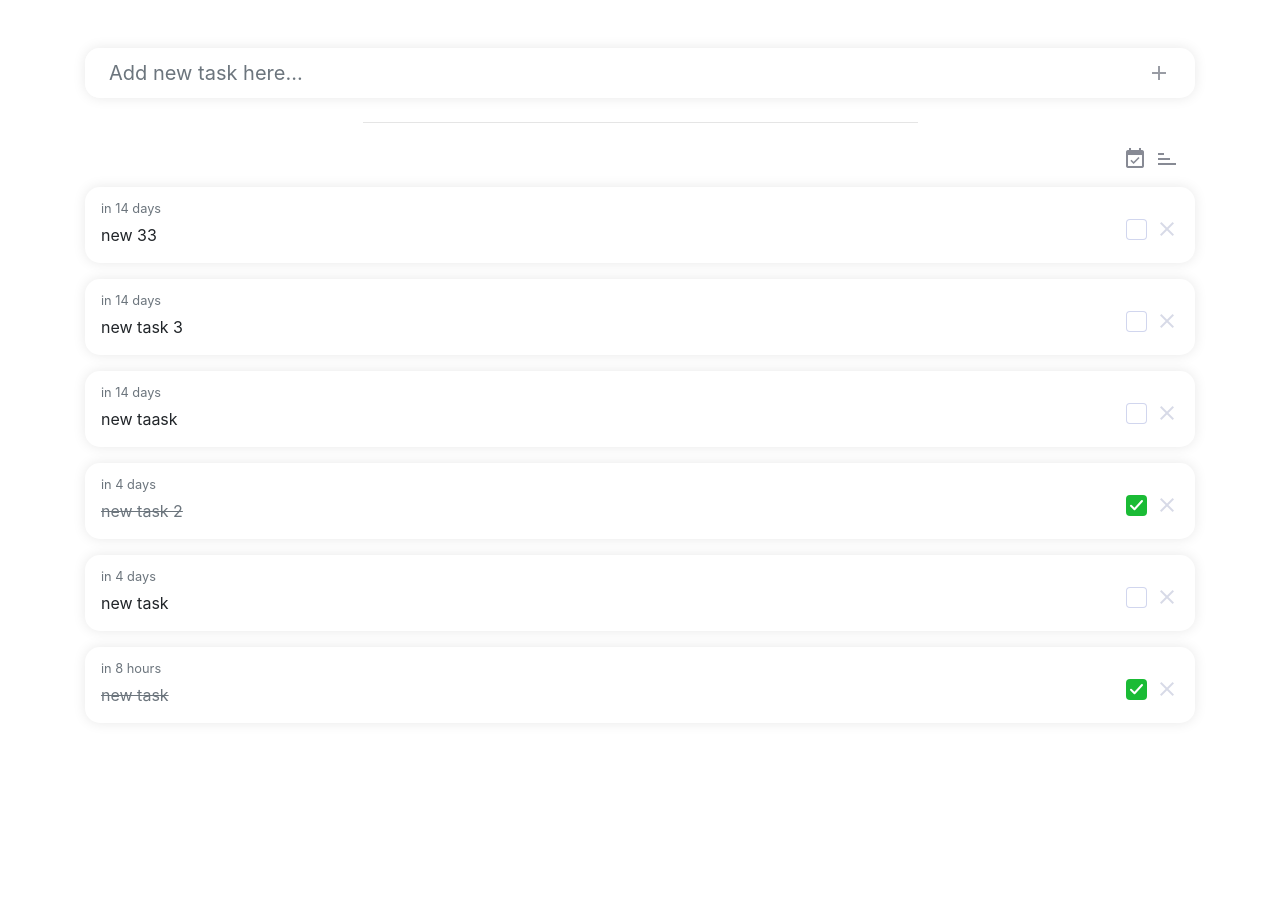
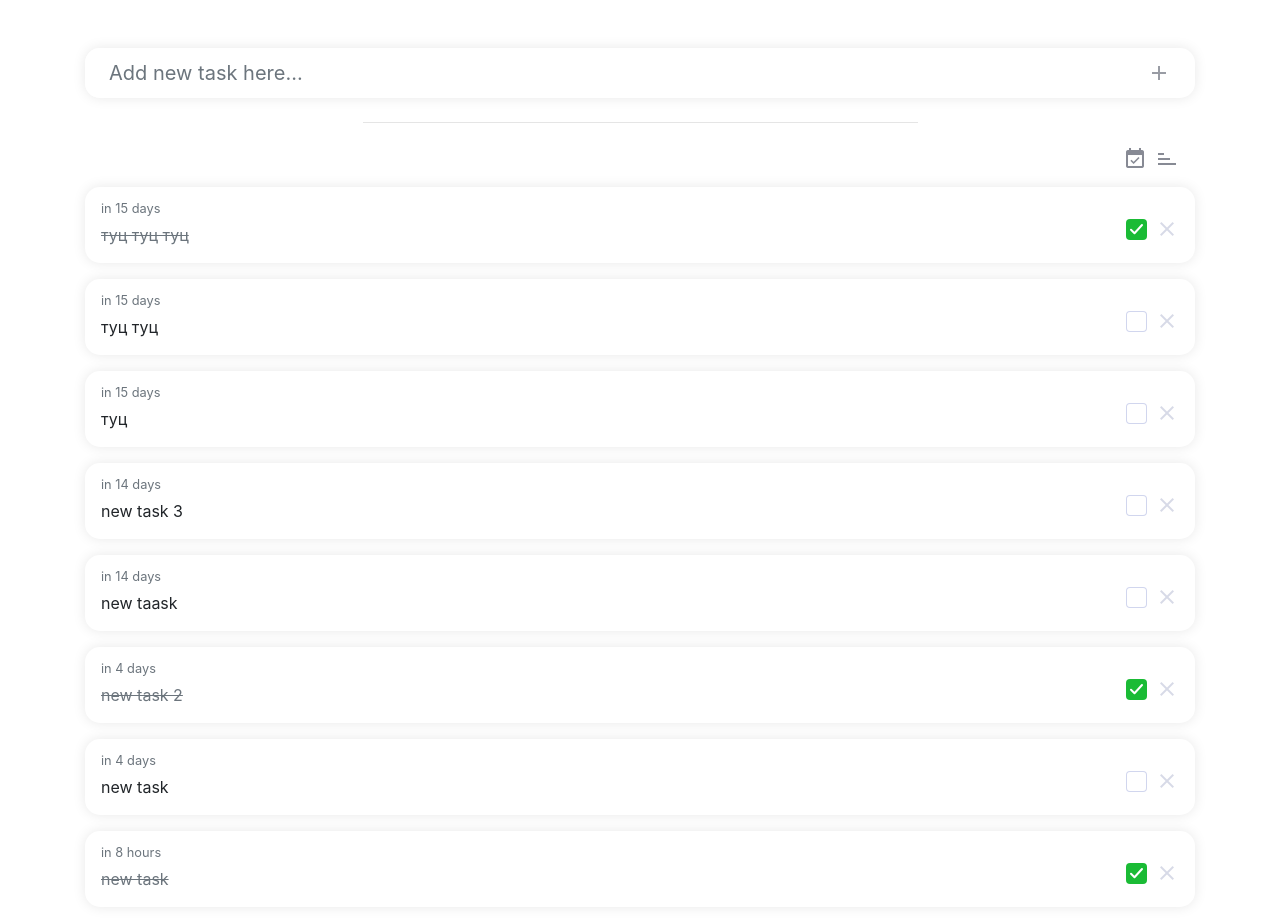
Before and after one commit to Git-I985/React-todo-app, a React (Create React App) app: page / in a window 1280 px wide. Before the commit the page ends 800 px from the top, so only its background shows below. Built offline with nearby package versions, Linux system fonts and the light colour scheme; data requests are answered from the project's data file.

Commit message:
Functional CreateForm component

```diff
--- a/server/db.json
+++ b/server/db.json
@@ -31,10 +31,22 @@
       "id": 7
     },
     {
-      "date": "16 Jul, 22:09",
-      "text": "new 33",
+      "date": "17 Jul, 09:26",
+      "text": "туц",
       "completed": false,
       "id": 8
+    },
+    {
+      "date": "17 Jul, 09:26",
+      "text": "туц туц",
+      "completed": false,
+      "id": 9
+    },
+    {
+      "date": "17 Jul, 09:26",
+      "text": "туц туц туц",
+      "completed": true,
+      "id": 10
     }
   ]
 }
--- a/src/components/CreateForm.jsx
+++ b/src/components/CreateForm.jsx
@@ -1,59 +1,48 @@
-import React, { Fragment } from 'react';
+import React, { Fragment, useState } from 'react';
 import moment from 'moment';
 
-// TODO: move to fcomponent
-class CreateForm extends React.Component {
+const CreateForm = (props) => {
+    const { handleCreate } = props;
+    const [inputValue, setInputValue] = useState('');
 
-    state = {
-        inputNewTask: ""
-    }
-
-    onChangeInputNewTask = (event) => {
-        this.setState({ inputNewTask: event.target.value })
-    }
-
-    submitHandler = (event) => {
-        event.preventDefault()
-        this.createTask()
-    }
-
-    createTask = (text) => {
-        this.setState({ inputNewTask: "" })
-        this.props.handleCreate({
-            date: moment().format('D MMM, HH:mm'),
-            text: this.state.inputNewTask,
-            completed: false,
-        });
-    };
-
-    render() {
     const classNames = {
         container: 'form-group task-form d-flex justify-content-between',
         input: 'form-control task-form-input px-4 border-0 border-bottom',
         button: 'create-task-btn mr-3 d-flex align-items-center justify-content-center',
         icon: 'material-icons align-middle',
+    };
+
+    const createTask = (e) => {
+        e.preventDefault();
+        e.target.reset();
+
+        if (inputValue) {
+            handleCreate({
+                date: moment().format('D MMM, HH:mm'),
+                text: inputValue,
+                completed: false,
+            });
+
+            setInputValue('');
         }
+    };
 
-        return(
+    return (
         <Fragment>
-                <form className={classNames.container} onSubmit={this.submitHandler}>
+            <form className={classNames.container} onSubmit={createTask}>
                 <input
                     className={classNames.input}
                     type="text"
                     placeholder="Add new task here..."
-                        value={this.state.inputNewTask}
-                        onChange={(event) => this.onChangeInputNewTask(event)}
+                    onChange={(e) => setInputValue(e.target.value)}
                 />
                 <button type="submit" className={classNames.button}>
-                        <i className={classNames.icon}>
-                            add
-                        </i>
+                    <i className={classNames.icon}>add</i>
                 </button>
             </form>
             <hr className="my-4 w-50" />
         </Fragment>
-        )
-    }
-}
+    );
+};
 
 export default CreateForm;
--- a/src/components/TasksList.jsx
+++ b/src/components/TasksList.jsx
@@ -1,28 +1,21 @@
 import React, { useState } from 'react';
 import Task from './Task/Task';
-
-import './transition.scss'
-import { TransitionGroup, CSSTransition } from "react-transition-group"
 
 const TasksList = (props) => {
     const { order, tasks, handleDelete, handleComplete } = props;
     const sortedTasks = order ? tasks.reverse() : tasks;
 
-    const [ stateOfIn, setstateOfIn ] = useState(false)
-
     return (
-        <TransitionGroup component="ul" className="list-unstyled">
+        <ul className="list-unstyled">
             {sortedTasks.map((task, index) => (
-                <CSSTransition in={stateOfIn} timeout={400} classNames="opacityFade" key={index}>
                 <Task
                     key={task.id}
                     task={task}
                     handleComplete={handleComplete}
                     handleDelete={handleDelete}
                 />
-                </CSSTransition>
             ))}
-        </TransitionGroup>
+        </ul>
     );
 };
 
--- a/src/components/transition.scss
+++ /dev/null
@@ -1,17 +0,0 @@
-.opacityFade-enter {
-    opacity: 0;
-}
-
-.opacityFade-enter-active {
-    opacity: 1;
-    transition: opacity 400ms;
-}
-
-.opacityFade-exit {
-    opacity: 1;
-}
-
-.opacityFade-exit-active {
-    opacity: 0;
-    transition: opacity 400ms;
-}
```
Lines whose indentation alone changed are shown as unchanged.
